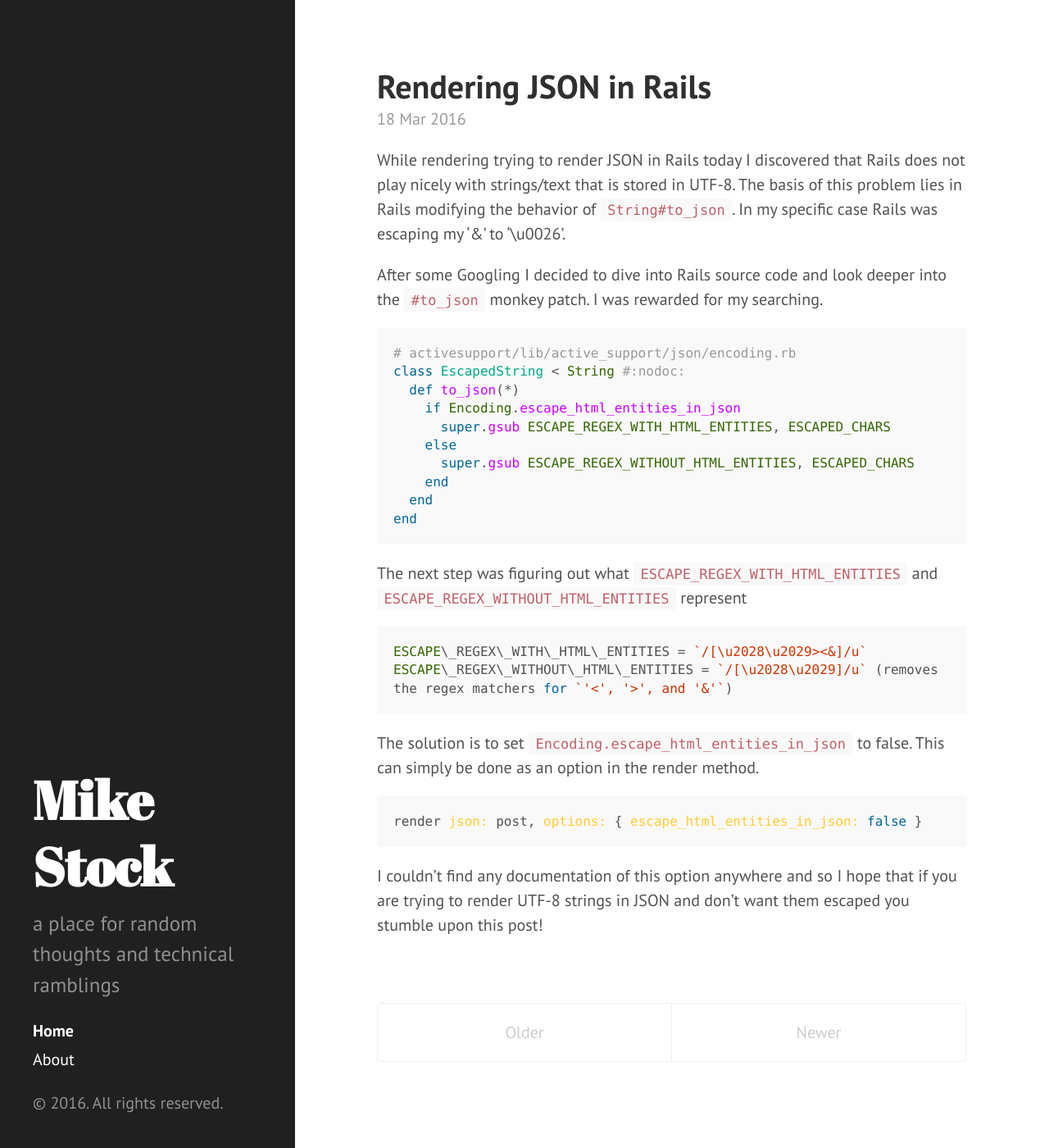
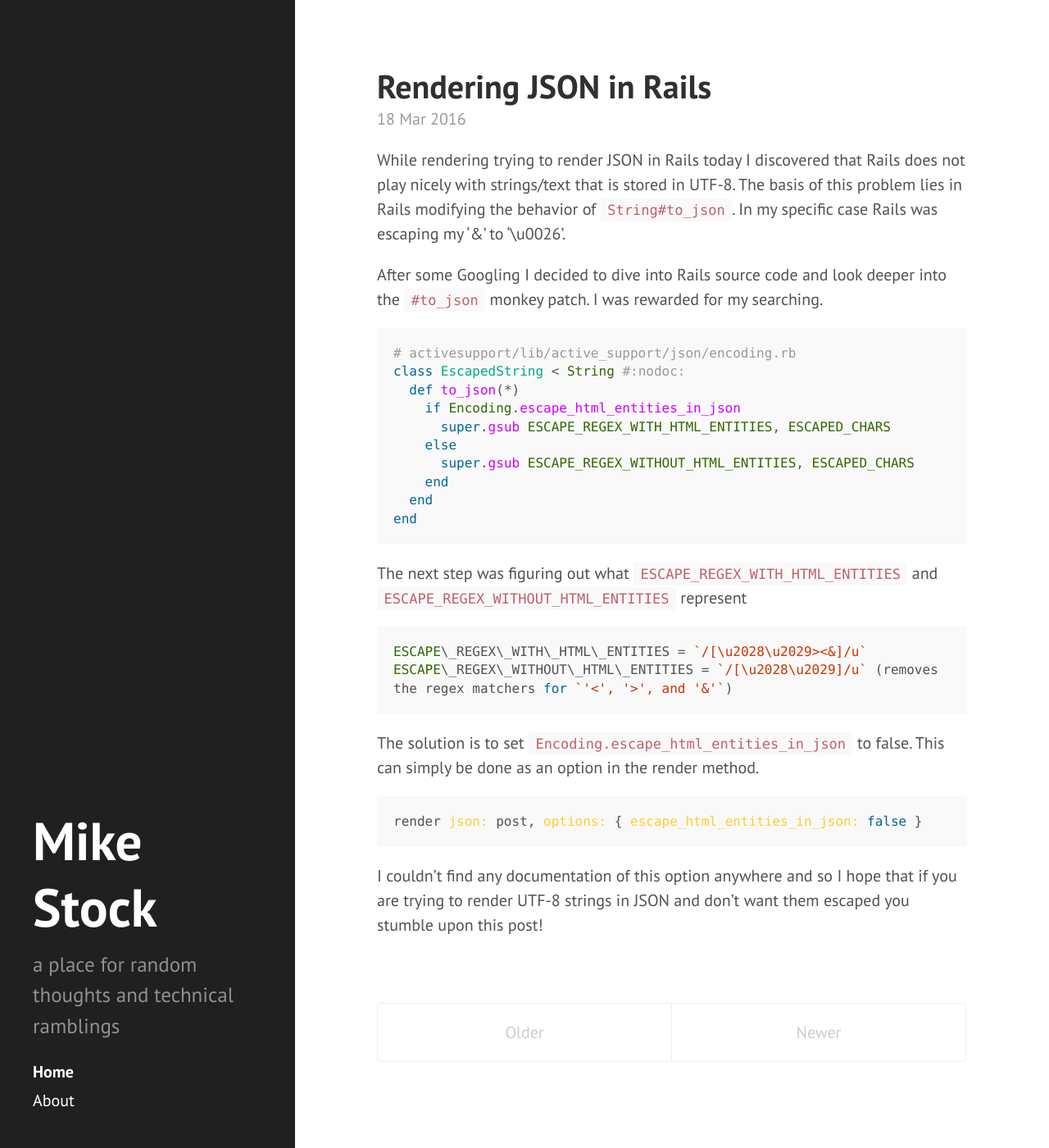
Before and after one commit to mikeastock/mikeastock.github.io, a Jekyll site: the page built from index.html, in a window 1280 px wide and 1400 px high. Shown: the whole window at 82% size. Built offline with Jekyll 4.4.1, drawn with Linux system fonts in a browser that asks for light colours; the list of posts is cut into pages by our own code.

Commit message:
Cleanup sidebar

```diff
--- a/_includes/sidebar.html
+++ b/_includes/sidebar.html
@@ -27,7 +27,5 @@
       {% endfor %}
 
     </nav>
-
-    <p>&copy; {{ site.time | date: '%Y' }}. All rights reserved.</p>
   </div>
 </div>
--- a/public/css/hyde.css
+++ b/public/css/hyde.css
@@ -79,7 +79,7 @@ html {
 .sidebar-about h1 {
   color: #fff;
   margin-top: 0;
-  font-family: "Abril Fatface", serif;
+  font-family: "PT Sans", serif;
   font-size: 3.25rem;
 }
 
```
